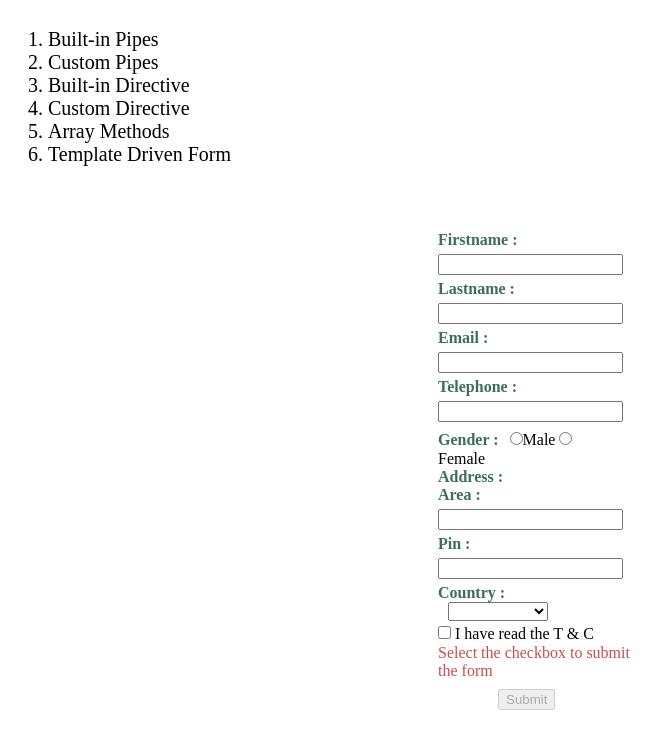
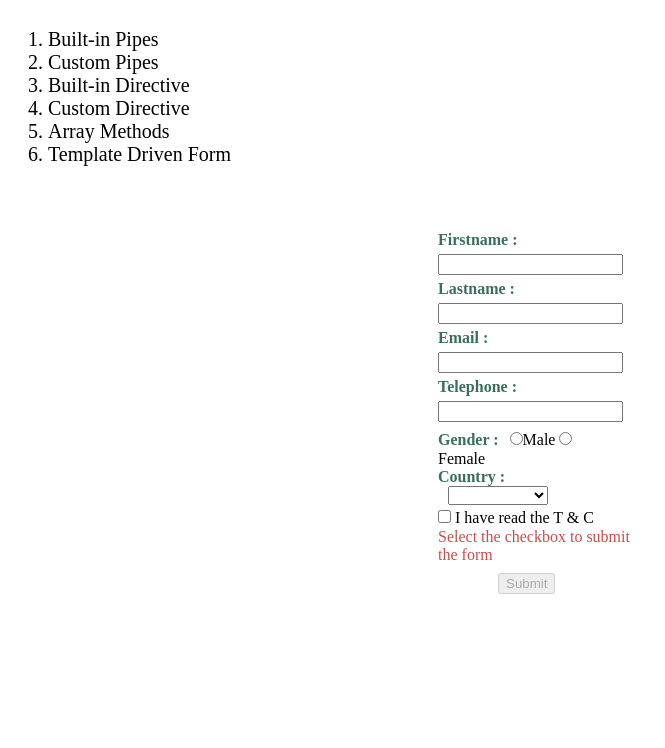
Before and after one commit to Jinal207/AngularTraining, an Angular app: page /templateDrivenForm in a window 1280 px wide. Shown: the top 748 px of the page, without its empty margins (0-665 px from the left). Built offline with nearby package versions, Linux system fonts and the light colour scheme.

Commit message:
final template driven form commit

```diff
--- a/src/app/temp-driven-form/temp-driven-form.component.css
+++ b/src/app/temp-driven-form/temp-driven-form.component.css
@@ -26,15 +26,13 @@ button {
 
 label {
   font-weight: bold;
-  color:rgb(58, 112, 91)
+  color: rgb(58, 112, 91)
 }
-
 
 .countryField {
   display: inline;
   margin-left: 10px
 }
-
 
 .selection {
   width: 100px
@@ -45,12 +43,10 @@ label {
   margin-left: 7px
 }
 
-
 .ischeckField {
   width: 200px
 }
 
-
 .error {
   color: rgb(201, 77, 77)
 }
--- a/src/app/temp-driven-form/temp-driven-form.component.html
+++ b/src/app/temp-driven-form/temp-driven-form.component.html
@@ -32,8 +32,8 @@
         <div>
           <label for="email">Email : </label>
           <div>
-            <input type="email" name="email" id="email" [(ngModel)]="model.email" pattern="[a-z0-9._%+-]+@[a-z0-9.-]+\.[a-z]{2,4}$"
-              email required #eml="ngModel" />
+            <input type="email" name="email" id="email" [(ngModel)]="model.email"
+              pattern="[a-z0-9._%+-]+@[a-z0-9.-]+\.[a-z]{2,4}$" email required #eml="ngModel" />
           </div>
           <div *ngIf="eml.invalid && eml.touched" class="error">
             Email can't be empty or Provide proper email
@@ -43,7 +43,8 @@
         <div>
           <label for="mno">Telephone : </label>
           <div>
-            <input type="tel" name="mno" id="mno" [(ngModel)]="model.mno" required #mobile="ngModel" pattern="^[0-9]{10}$" />
+            <input type="tel" name="mno" id="mno" [(ngModel)]="model.mno" required #mobile="ngModel"
+              pattern="^[0-9]{10}$" />
           </div>
           <div *ngIf="mobile.invalid && mobile.touched" class="error">
             Mobile no can't be empty or Provide proper mobile no with 10 digits only
@@ -58,36 +59,18 @@
           </div>
         </div>
 
-        <label for="address">Address : </label>
-
-        <div ngModelGroup="address" id="address">
-          <div>
-            <label for="area">Area : </label>
-            <div class="">
-              <input type="text" name="area" id="area" ngModel />
-            </div>
-          </div>
-
-          <div>
-            <label for="pin">Pin : </label>
-            <div class="">
-              <input type="text" name="pin" id="pin" ngModel />
-            </div>
-          </div>
-
         <div>
           <label for="country">Country : </label>
           <div class="countryField">
-              <select name="country" id="country" class="selection" ngModel>
+            <select name="country" id="country" class="selection" [(ngModel)]="model.country">
               <option value=""></option>
-                <option value="surat">Surat</option>
-                <option value="ahemdabad">Ahemdabad</option>
-                <option value="rajkot">Rajkot</option>
+              <option value="india">India</option>
+              <option value="canada">Canada</option>
+              <option value="italy">Italy</option>
             </select>
           </div>
         </div>
 
-        </div>
         <div class="ischeckField">
           <div>
             <input type="checkbox" name="isCheck" [(ngModel)]="model.isCheck" required #check="ngModel" /> I have read
@@ -101,10 +84,9 @@
         <div>
           <button type="submit" [disabled]="f.invalid">Submit</button>
         </div>
-      </div>
 
       </div>
-
+    </div>
 
   </form>
 
--- a/src/app/temp-driven-form/temp-driven-form.component.ts
+++ b/src/app/temp-driven-form/temp-driven-form.component.ts
@@ -1,5 +1,4 @@
 import { Component } from '@angular/core';
-
 @Component({
   selector: 'app-temp-driven-form',
   templateUrl: './temp-driven-form.component.html',
@@ -15,7 +14,6 @@ export class TempDrivenFormComponent {
   // country!: string;
   // isCheck!: boolean;
 
-
   // fname="";
   // lname="";
   // email="";
@@ -24,18 +22,13 @@ export class TempDrivenFormComponent {
   // adderess="";
   // isCheck="";
 
-
   model = {
     fname: "",
     lname: "",
     email: "",
     mno: "",
     gender: "",
-    address: {
-      area: "",
-      pin: "",
-      country: ""
-    },
+    country: "",
     isCheck: ""
   }
 
```
Lines whose indentation alone changed are shown as unchanged.
